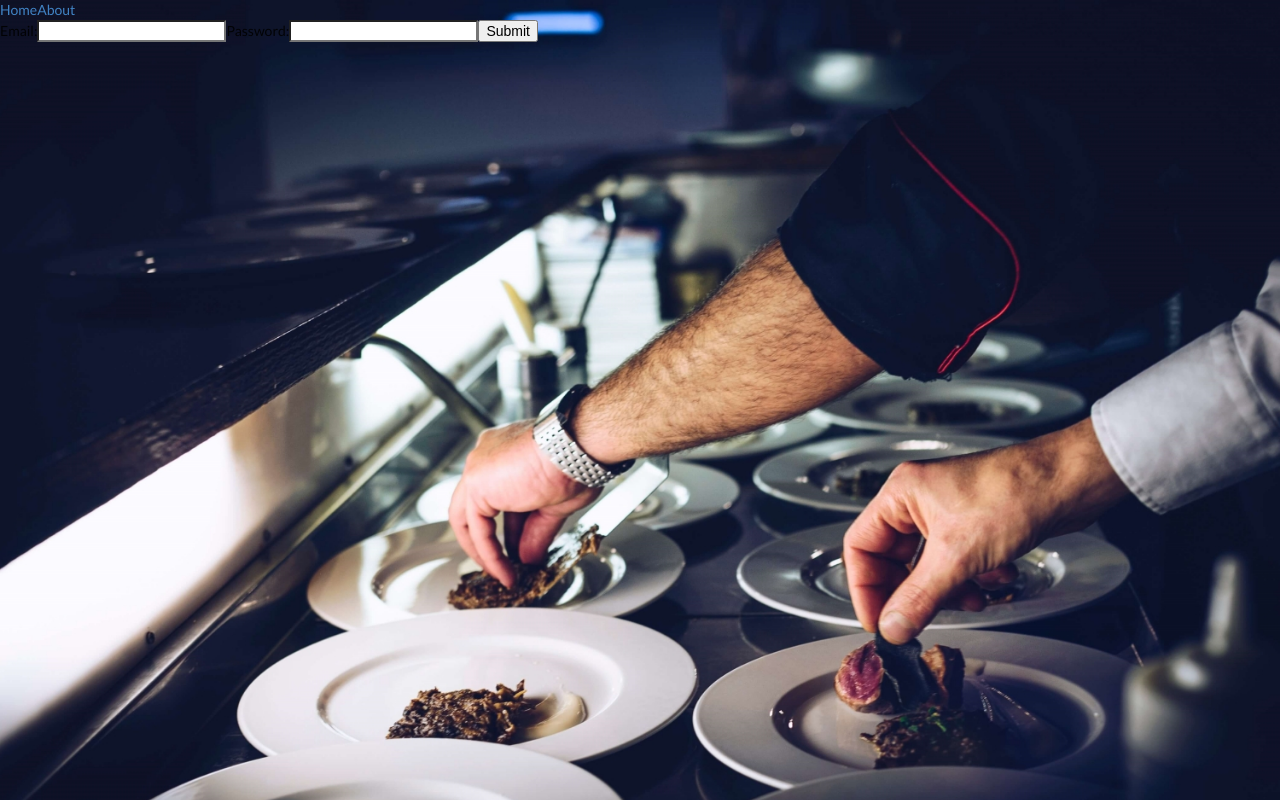
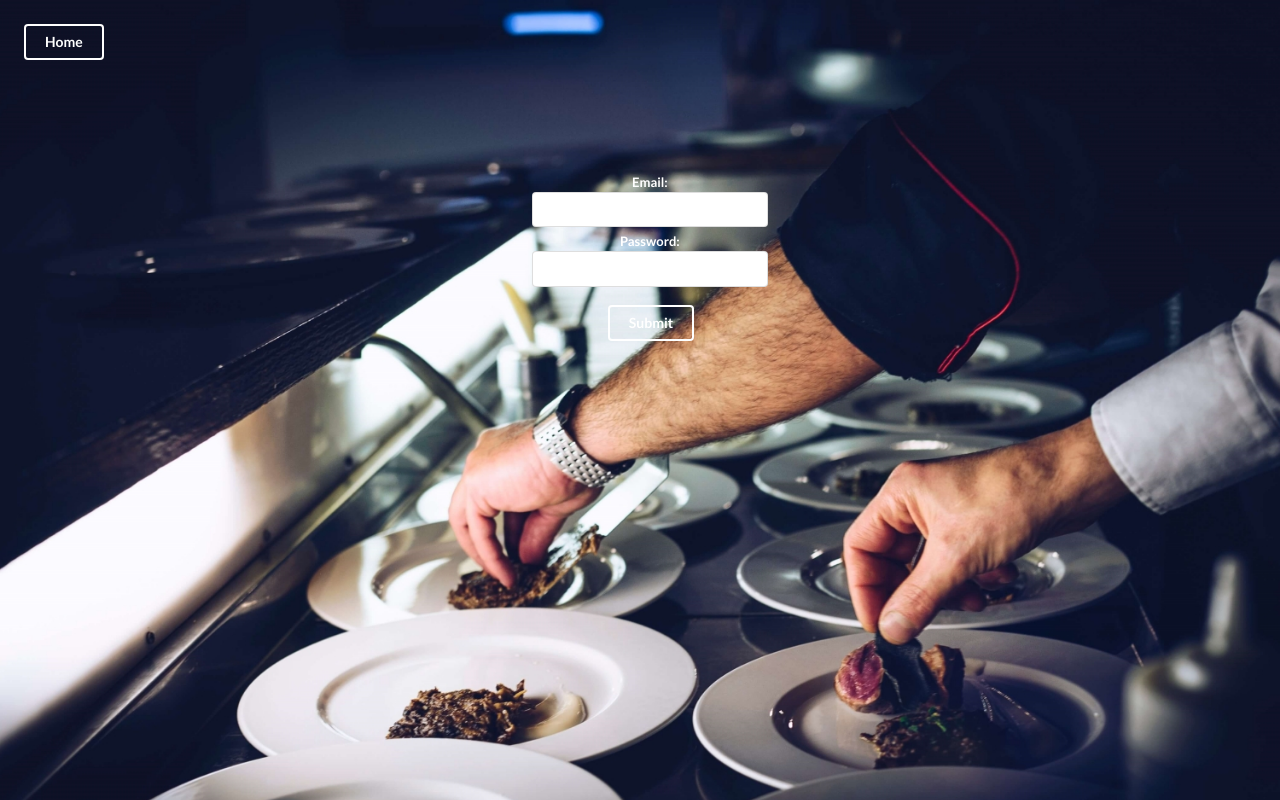
Before and after one commit to isaiasG-A/Blue-Saucier, a React (Vite) app in the folder blue saucier/: page /login in a window 1280 px wide. Built offline with nearby package versions, Linux system fonts and the light colour scheme; no server answers.

Commit message:
login page has been styled

```diff
--- a/blue saucier/src/App.css
+++ b/blue saucier/src/App.css
@@ -105,3 +105,9 @@ button {
 .homeBttnContainer {
   padding: 3vh;
 }
+
+.regFormLog {
+  width: 60vw;
+  text-align: center;
+  margin-top: 11vh;
+}
--- a/blue saucier/src/components/Login&Register/Login.jsx
+++ b/blue saucier/src/components/Login&Register/Login.jsx
@@ -30,10 +30,13 @@ function login(e) {
 
   return (
     <div className='loginPage'>
-      <Link to='/'>Home</Link>
-      <Link to='/about'>About</Link>
-      <form onSubmit={login}>
-        <label>
+      <div className='homeBttnContainer'>
+        <Link className='ui inverted button' to='/'>Home</Link>
+      </div>
+      <form className='ui form regFormLog' onSubmit={login}>
+        <div className='fields'  style={{display: 'flex', flexDirection: 'column', marginLeft: '41vw', marginTop: '22v'}}>
+          <div className='field'>
+            <label style={{color: 'white'}}>
             Email:
             <input
               type="email"
@@ -41,7 +44,9 @@ function login(e) {
               onChange={(e) => setEmail(e.target.value)}
             />
           </label>
-        <label>
+          </div>
+          <div className='field'>
+            <label style={{color: 'white'}}>
             Password:
             <input
               type="password"
@@ -49,7 +54,9 @@ function login(e) {
               onChange={(e) => setPassword(e.target.value)}
             />
           </label>
-        <button>Submit</button>
+          </div>
+        </div>
+        <button className="ui inverted button regBttn" style={{marginLeft: '42vw'}}>Submit</button>
       </form>
     </div>
   )
```
Lines whose indentation alone changed are shown as unchanged.
